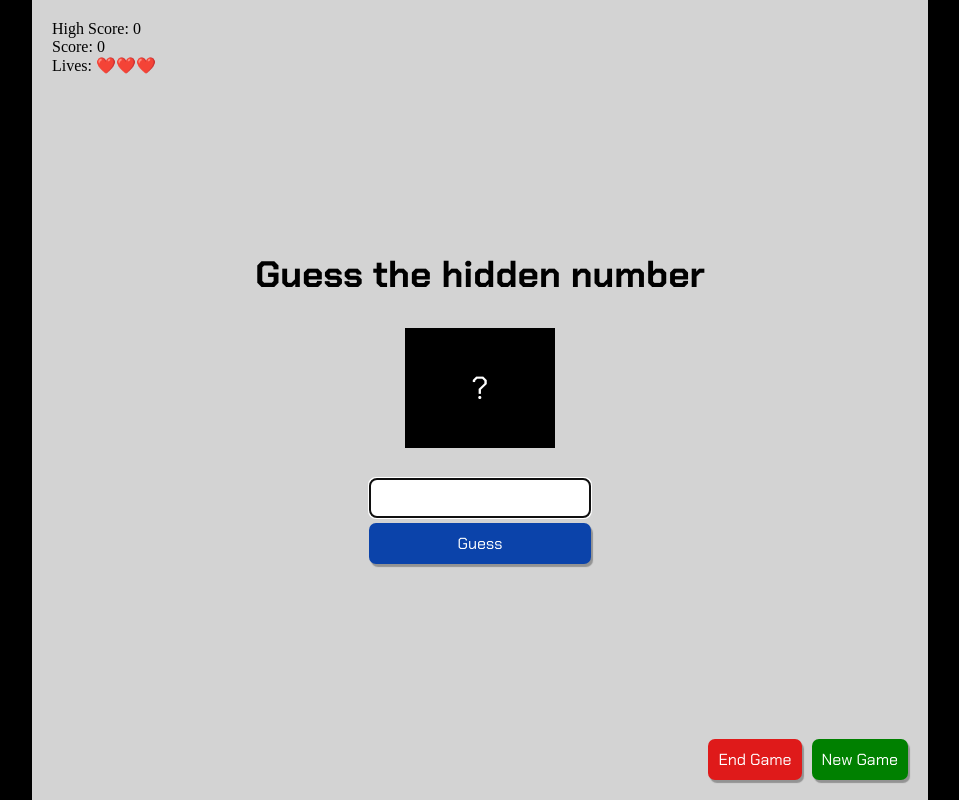
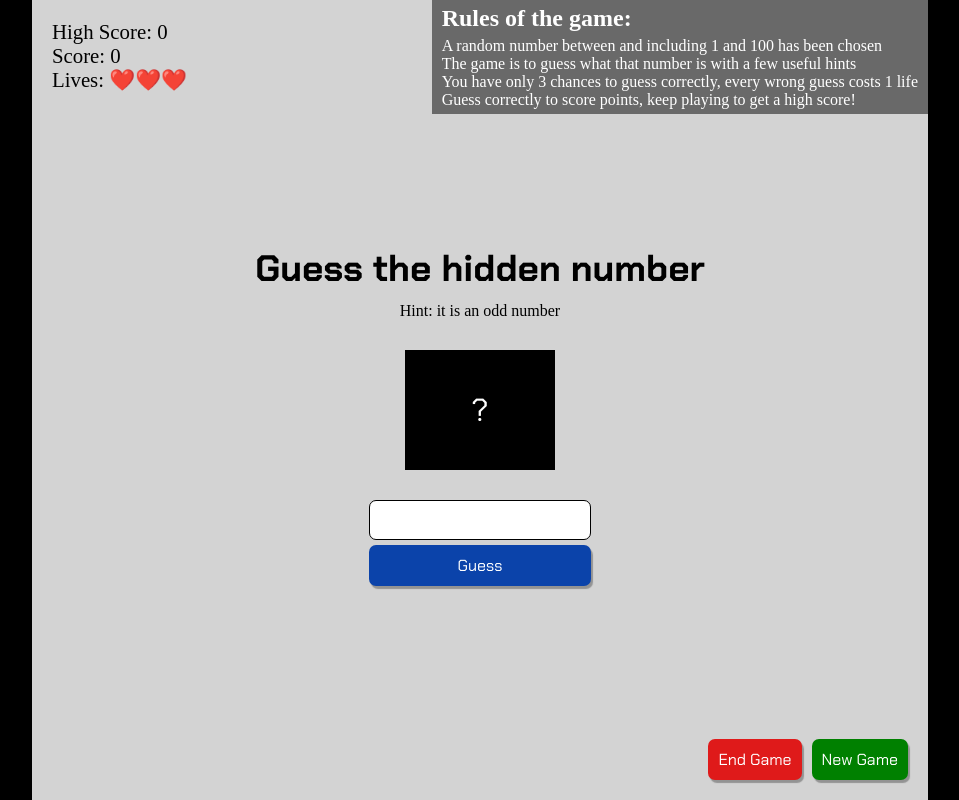
Before and after one commit to NifemiCodes/guessing-game, a plain HTML site: page index.html in a window 1280 px wide. Shown: the whole page, without its empty margins (160-1119 px from the left). Drawn offline with Linux system fonts and the light colour scheme; a web font is replaced by a local one.

Commit message:
add rules, add hint function

```diff
--- a/index.html
+++ b/index.html
@@ -13,11 +13,23 @@
   </head>
   <body>
     <main class="page">
-      <section class="game-stats">
-        <p>High Score: <span id="high-score-span">0</span></p>
-        <p>Score: <span id="score-span">0</span></p>
-        <p>Lives: <span id="lives-span">❤️❤️❤️</span></p>
-      </section>
+      <nav>
+        <section class="game-stats">
+          <p>High Score: <span id="high-score-span">0</span></p>
+          <p>Score: <span id="score-span">0</span></p>
+          <p>Lives: <span id="lives-span">❤️❤️❤️</span></p>
+        </section>
+
+        <article class="rules">
+          <h4>Rules of the game:</h4>
+          <ul>
+            <li><p>A random number between and including 1 and 100 has been chosen</p></li>
+            <li><p>The game is to guess what that number is with a few useful hints</p></li>
+            <li><p>You have only 3 chances to guess correctly, every wrong guess costs 1 life</p></li>
+            <li><p>Guess correctly to score points, keep playing to get a high score!</p></li>
+          </ul>
+        </article>
+      </nav>
 
       <section class="game">
         <div class="game-text">
--- a/script.js
+++ b/script.js
@@ -19,53 +19,64 @@ let highScore = 0;
 const getRandomNo = () => {
   randomNumber = Math.floor(Math.random() * 99) + 1;
   randomNumberElem.textContent = randomNumber;
-  //console.log(randomNumber);
 };
 
 //initial random number
 getRandomNo();
 
 //generate hint
-const checkpoints = [5, 10, 15, 20, 30, 40, 45, 50, 60, 70, 80, 85, 90, 100];
+let hintCount = 0;
+let typeHint;
 let lowerHint;
 let higherHint;
+const checkpoints = [5, 10, 15, 20, 30, 40, 45, 50, 60, 70, 80, 85, 90, 100];
 
 const getHint = () => {
+  hintCount++;
+  let type = randomNumber % 2 === 0 ? "even" : "odd";
+  typeHint = "Hint: it is an " + type + " number";
+
   let lowerHintNo = checkpoints.find((checkpoint) => randomNumber < checkpoint);
-  lowerHint = "Hint: the number is below " + lowerHintNo;
+  lowerHint = "Hint: the number is less than " + lowerHintNo;
 
   let higherHintNo = checkpoints.findLast((checkpoint) => randomNumber > checkpoint);
-  higherHint = "Hint: the number is above " + higherHintNo;
+  higherHint = "Hint: the number is higher than " + higherHintNo;
 };
+
+//initialize hint
+getHint();
+hint.textContent = typeHint;
 
 //process player's guess
 const validateGuess = () => {
   const guessNumber = parseInt(input.value);
   getHint();
-
   if (guessNumber < randomNumber) {
-    //console.log("too low");
-    heading.textContent = "too low, try again";
-    hint.textContent = higherHint;
+    //too low
+    heading.textContent = "Too low.";
+    hint.textContent = hintCount <= 2 ? higherHint : "";
     input.value = "";
     lives--;
     setLives();
   } else if (guessNumber > randomNumber) {
-    //console.log("too high");
-    heading.textContent = "too high, try again";
-    hint.textContent = lowerHint;
+    //too high
+    heading.textContent = "Too high.";
+    hint.textContent = hintCount <= 2 ? lowerHint : "";
     input.value = "";
     lives--;
     setLives();
   } else {
-    //console.log("Correct!");
+    //correct
     heading.textContent = "Yes! " + guessNumber + " is correct!";
+    heading.style.color = "green";
     hint.textContent = "";
     root.style.setProperty("--z-index", "-1");
     input.value = "";
     input.setAttribute("readonly", "true");
     score = score + 10;
     scoreSpan.textContent = score;
+    highScore = highScore + score;
+    highScoreSpan.textContent = highScore;
     guessBtn.innerHTML = "Play again!";
     guessBtn.style.backgroundColor = "green";
   }
@@ -112,24 +123,24 @@ guessBtn.onclick = () => {
 //reset game after a win
 const resetGame = () => {
   heading.textContent = "Guess the hidden number";
+  heading.style.color = "black";
+  hintCount = 0;
   root.style.setProperty("--z-index", "0");
   input.removeAttribute("readonly");
   guessBtn.innerHTML = "Guess";
   guessBtn.style.backgroundColor = "#0b43aa";
   getRandomNo();
   getHint();
-  hint.innerHTML = higherHint;
+  hint.textContent = typeHint;
 };
 
 //game over, end the game
 const endGame = () => {
   heading.textContent = "Game Over";
-  hint.textContent = "";
   heading.style.color = "#df1a1a";
   heading.style.backgroundColor = "black";
+  hint.textContent = "";
   root.style.setProperty("--z-index", "-1");
-  highScore = highScore + score;
-  highScoreSpan.textContent = highScore;
   input.setAttribute("readonly", "true");
   guessBtn.style.backgroundColor = "gray";
   guessBtn.style.color = "black";
@@ -139,7 +150,6 @@ endBtn.onclick = endGame;
 
 //set new game after game over
 const newGame = () => {
-  heading.style.color = "black";
   heading.style.backgroundColor = "transparent";
   guessBtn.style.color = "white";
   score = 0;
--- a/style.css
+++ b/style.css
@@ -11,11 +11,6 @@
 body {
   background-color: black;
   font-family: "Saira Semi Condensed";
-}
-
-h1 {
-  font-family: "Chakra Petch";
-  font-size: 2.3rem;
 }
 
 input {
@@ -33,6 +28,42 @@ input {
   background-color: lightgray;
 }
 
+nav {
+  display: flex;
+  justify-content: space-between;
+}
+
+.game-stats {
+  font-size: 1.3rem;
+}
+
+@keyframes animate {
+  to {
+    top: 0;
+    opacity: 1;
+  }
+}
+
+.rules {
+  position: absolute;
+  top: -200px;
+  right: 0;
+  opacity: 0;
+  background-color: rgba(0, 0, 0, 0.5);
+  color: white;
+  padding: 5px 10px;
+  animation: animate 3s ease-in-out forwards;
+}
+
+.rules h4 {
+  font-size: 1.5rem;
+  margin-bottom: 5px;
+}
+
+.rules li {
+  list-style-type: none;
+}
+
 .game {
   place-self: center;
   display: flex;
@@ -42,9 +73,11 @@ input {
   text-align: center;
 }
 
-/* #hint {
-  display: none;
-} */
+h1 {
+  font-family: "Chakra Petch";
+  font-size: 2.3rem;
+  margin-bottom: 10px;
+}
 
 .number-square {
   position: relative;
@@ -82,6 +115,7 @@ input {
 
 input,
 button {
+  outline: none;
   border: none;
   border-radius: 7px;
   padding: 10px;
```
